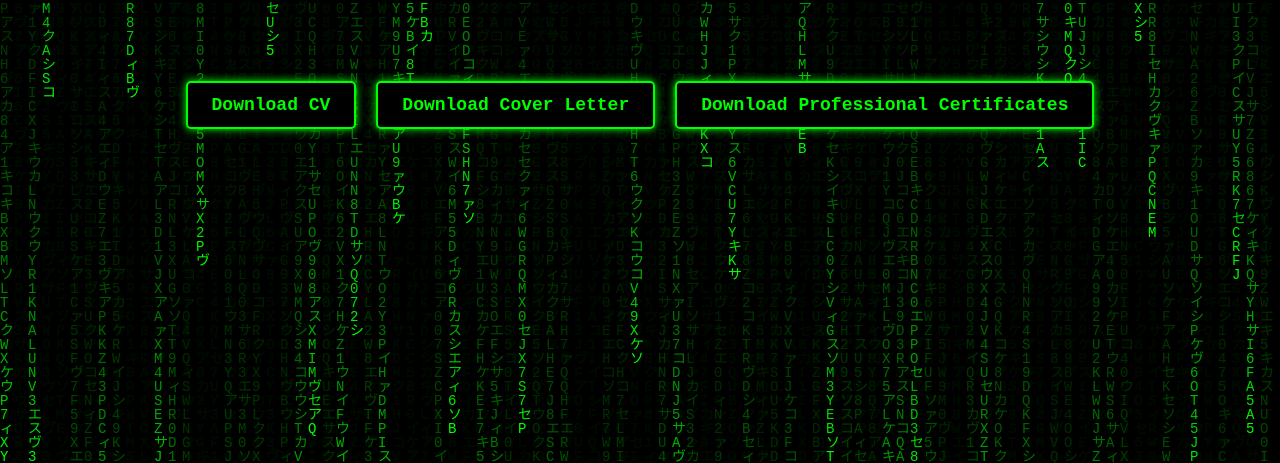
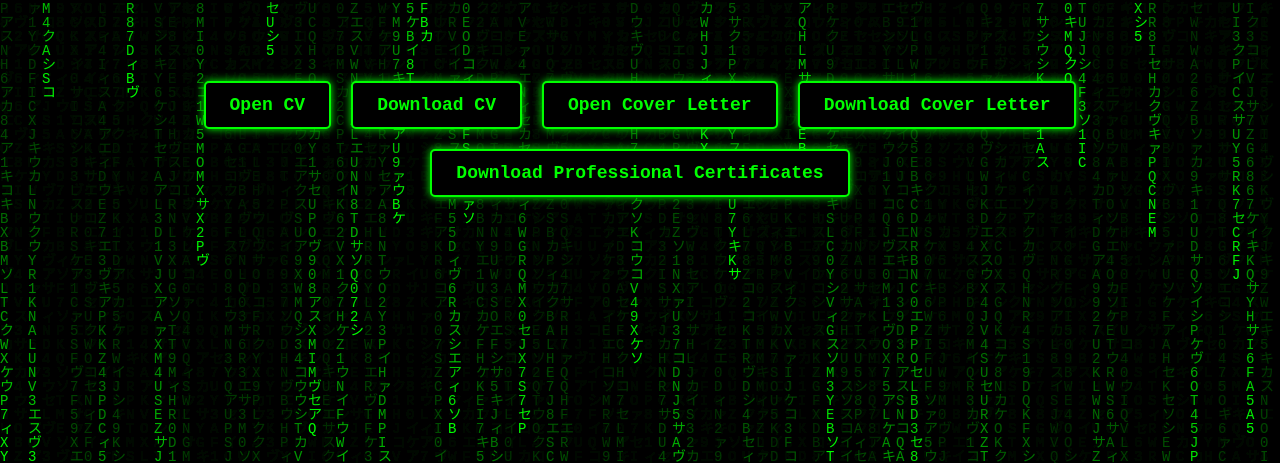
Before and after one commit to wildflydottech/csmit-tech-support, a plain HTML site: page index.html in a window 1280 px wide. Shown: the part 337-800 px from the top of the page. Drawn offline with Linux system fonts and the light colour scheme.

Commit message:
Update index.html

```diff
--- a/index.html
+++ b/index.html
@@ -82,7 +82,9 @@
     </header>
 
     <div class="btn-container">
+        <a class="button" href="csmit-cv.docx" target="_blank">Open CV</a>
         <a class="button" href="csmit-cv.docx" download>Download CV</a>
+        <a class="button" href="csmit-coverl.docx" target="_blank">Open Cover Letter</a>
         <a class="button" href="csmit-coverl.docx" download>Download Cover Letter</a>
         <a class="button" href="https://drive.google.com/drive/folders/1NfIZR9yw4Vyg1lAFYRqEXUdEkeSYYQ1p?usp=sharing" target="_blank">
             Download Professional Certificates
```
